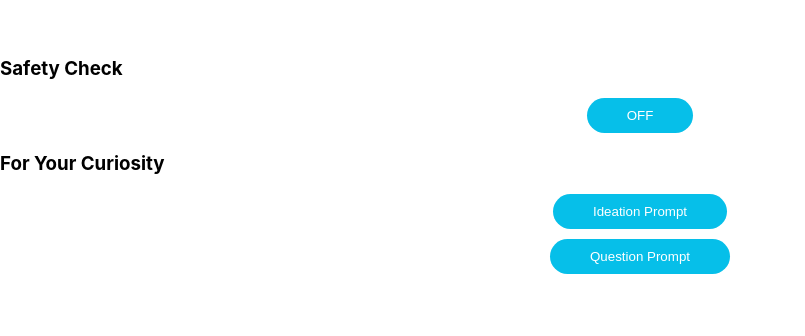
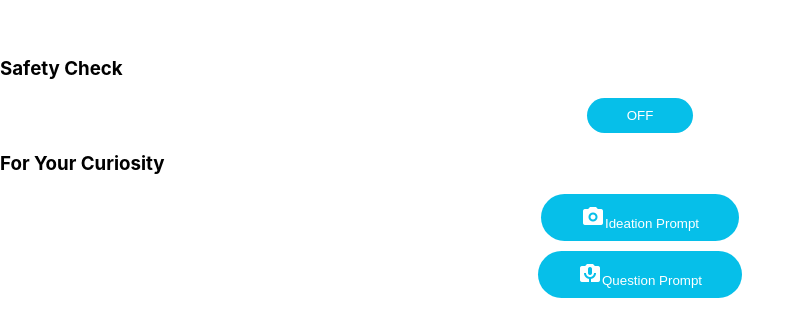
Before and after one commit to SBleeyouk/guardian-of-makers, a React (Create React App) app in the folder client/: page / in a window 1280 px wide. Shown: the part 116-452 px from the top of the page, without its empty margins (0-805 px from the left). Built offline with nearby package versions, Linux system fonts and the light colour scheme; no server answers.

Commit message:
resolve conflict

```diff
--- a/client/src/App.css
+++ b/client/src/App.css
@@ -1,6 +1,6 @@
 @font-face {
     font-family: 'GoogleSans';
-    src: url('client/src/fonts/GoogleSans-Regular.ttf') format('woff2');
+    src: url('fonts/GoogleSans-Regular.ttf') format('woff2');
     font-weight: regular;
     font-style: normal;
 }
--- a/client/src/App.js
+++ b/client/src/App.js
@@ -6,11 +6,13 @@ import ToggleSwitch from './components/ToggleSwitch';
 function WebcamImage() {
   const [backendData, setBackendData] = useState({ answer: null, audioUrl: null });
   const [isToggled, setIsToggled] = useState(false);
+  const [showCamera, setShowCamera] = useState(true);
   const webcamRef = useRef(null);
   const audioRef = useRef(null);
   const intervalRef = useRef(null);
 
   const uploadImage = async (promptType) => {
+    setShowCamera(true); // Ensure the camera is shown when uploading new image
     const imageSrc = webcamRef.current.getScreenshot();
     if (!imageSrc) {
       console.error('Failed to capture image');
@@ -33,11 +35,9 @@ function WebcamImage() {
       }
 
       const data = await response.json();
-      setBackendData({ answer: data.answer, audioUrl: data.audioFile });
-      // Automatically restart interval if not default
-      if (promptType !== 'default' && isToggled) {
-        startInterval();
-      }
+      setBackendData({ answer: data.answer, audioUrl: `http://localhost:5000/${data.audioFile}` });
+      setShowCamera(false); // Hide camera when displaying answers for idea or question prompts
+      clearIntervalIfActive(); // Stop interval
     } catch (error) {
       console.error('Error uploading image:', error);
     }
@@ -54,17 +54,12 @@ function WebcamImage() {
   }, [isToggled]);
 
   useEffect(() => {
-    if (backendData.audioUrl) {
-      // Checks if audioRef is set and audioUrl is updated
-      if (audioRef.current) {
-        audioRef.current.src = backendData.audioUrl; // Set the source of the audio element
-        audioRef.current.load();  // Load the new audio source
-        audioRef.current.play().catch(error => console.error('Error playing audio:', error)); // Attempt to play the new audio
-      }
+    if (backendData.audioUrl && audioRef.current) {
+      audioRef.current.src = backendData.audioUrl;
+      audioRef.current.load();
+      audioRef.current.play().catch(error => console.error('Error playing audio:', error));
     }
-  }, [backendData.audioUrl]); // Dependency array includes backendData.audioUrl
-
-
+  }, [backendData.audioUrl]);
 
   const startInterval = () => {
     clearIntervalIfActive();
@@ -78,30 +73,43 @@ function WebcamImage() {
     }
   };
 
+  const handleClose = () => {
+    setShowCamera(true); // Re-enable camera
+    setBackendData({ answer: null, audioUrl: null }); // Clear previous answers
+    if (isToggled) {
+      startInterval(); // Restart interval if toggle was on
+    }
+  };
+
   return (
     <div className="container">
-      <Webcam ref={webcamRef} audio={false} screenshotFormat="image/jpeg" />
-      <div className="button-group">
-        <h3>Safety Check</h3>
-        <ToggleSwitch isToggled={isToggled} onToggle={() => setIsToggled(!isToggled)}/>
-        <h3>For Your Curiosity</h3>
-        <button onClick={() => {
-          clearIntervalIfActive();
-          uploadImage('idea');
-        }}>Ideation Prompt</button>
-        <button onClick={() => {
-          clearIntervalIfActive();
-          uploadImage('question');
-        }}>Question Prompt</button>
-      </div>
-      {backendData.answer && (
+      {showCamera ? (
+        <Webcam ref={webcamRef} audio={false} screenshotFormat="image/jpeg" />
+      ) : (
         <div className="answer">
           <h2>Answer:</h2>
           <p>{backendData.answer}</p>
+          <button onClick={handleClose}>Close</button>
         </div>
       )}
+      <div className="cam-buttons">
+        <h3>Safety Check</h3>
+        <ToggleSwitch isToggled={isToggled} onToggle={() => setIsToggled(!isToggled)} />
+        <h3>For Your Curiosity</h3>
+        <button disabled={!showCamera} onClick={() => uploadImage('idea')}>
+            <span className="material-symbols-outlined">
+            photo_camera</span>
+            Ideation Prompt
+        </button>
+        <button disabled={!showCamera} onClick={() => uploadImage('question')}>
+          <span className="material-symbols-outlined">
+            perm_camera_mic</span>
+            Question Prompt
+        </button>
+      </div>
       {backendData.audioUrl && (
-        <audio ref={audioRef} controls autoPlay>
+        <audio ref={audioRef} controls src={backendData.audioUrl} type="audio/mp3">
+          Your browser does not support the audio element.
         </audio>
       )}
     </div>
```
Also changed, not shown: 2 other files (tests, documents, lock files or other folders).
